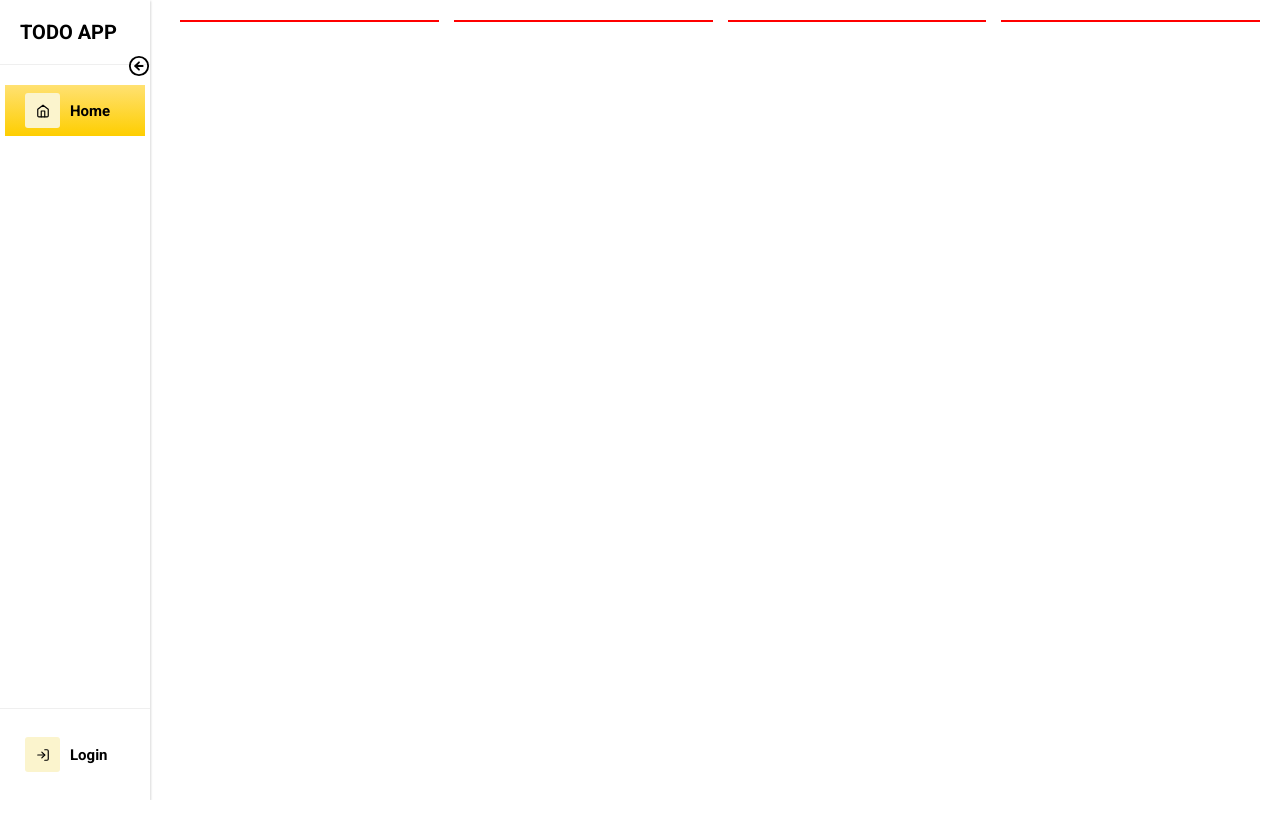
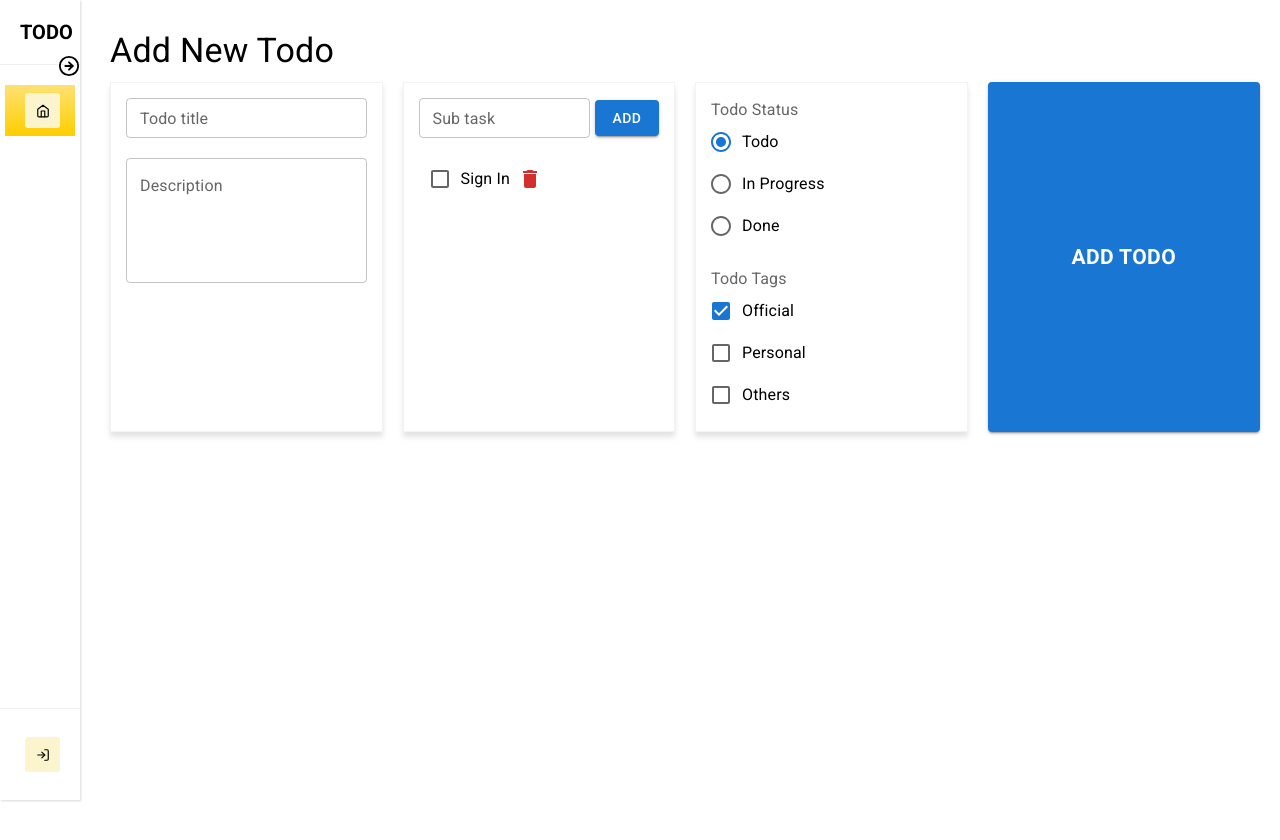
Before and after one commit to NayanIngale1/Professional-FullStack-Todo-APP, a React (Vite) app in the folder React Hook Assignment/: page /newtask in a window 1280 px wide. Before the commit the page ends 800 px from the top, so only its background shows below. Built offline with nearby package versions, Linux system fonts and the light colour scheme.

Commit message:
add new task ui done

```diff
--- a/React Hook Assignment/src/App.css
+++ b/React Hook Assignment/src/App.css
@@ -1,7 +1,8 @@
 .body_container {
   margin: 10px;
-  padding: 10px;
-  height: 100px;
+  padding: 10px 10px;
+  overflow-y: auto;
+  height: 100vh;
   width: 100%;
 }
 .App {
--- a/React Hook Assignment/src/Components/Login/Login.css
+++ b/React Hook Assignment/src/Components/Login/Login.css
@@ -4,5 +4,6 @@
   gap: 40px;
   padding: 20px;
   box-shadow: rgba(0, 0, 0, 0.35) 0px 5px 15px;
-  margin: 0 auto auto auto;
+  margin: 20px auto auto auto;
+  width: 220px;
 }
--- a/React Hook Assignment/src/Components/NewTask/NewTask.css
+++ b/React Hook Assignment/src/Components/NewTask/NewTask.css
@@ -1,9 +1,19 @@
 .newtask_page {
   display: grid;
   grid-template-columns: repeat(auto-fill, minmax(220px, 1fr));
-  grid-gap: 15px;
+  grid-gap: 20px;
 }
 
 .newTask_page_section {
-  border: 1px solid red;
+  box-shadow: rgba(178, 178, 178, 0.35) 0px 5px 5px;
+  border: 1px solid rgb(243, 243, 243);
+  padding: 15px;
+  display: flex;
+  flex-direction: column;
+  gap: 20px;
 }
+.small_flex_box {
+  display: flex;
+  align-items: center;
+  gap: 5px;
+}
--- a/React Hook Assignment/src/Components/NewTask/NewTask.jsx
+++ b/React Hook Assignment/src/Components/NewTask/NewTask.jsx
@@ -1,16 +1,118 @@
 import React from "react";
-import "./NewTask.css"
+import "./NewTask.css";
+import {
+  Box,
+  Button,
+  TextField,
+  Typography,
+  IconButton,
+  Checkbox,
+  Radio,
+  FormControlLabel,
+  FormLabel,
+  FormControl,
+  RadioGroup,
+  FormGroup,
+} from "@mui/material";
+
+import DeleteIcon from "@mui/icons-material/Delete";
 
 const NewTask = () => {
   return (
-    <div className="newtask_page">
-          <div className="newTask_page_section">
-
-          </div>
-      <div className="newTask_page_section"></div>
-      <div className="newTask_page_section"></div>
-      <div className="newTask_page_section"></div>
-    </div>
+    <>
+      {" "}
+      <Typography variant="h4" component="p" m="10px auto">
+        Add New Todo
+      </Typography>
+      <div className="newtask_page">
+        <div className="newTask_page_section">
+          <TextField
+            id="outlined-basic"
+            label="Todo title"
+            variant="outlined"
+            size="small"
+            name="title"
+            onChange={(e) => handleChange(e)}
+          />
+          <TextField
+            id="outlined-multiline-static"
+            label="Description"
+            multiline
+            rows={4}
+            name="description"
+          />
+        </div>
+        <div className="newTask_page_section">
+          <Box component="div" className="small_flex_box">
+            <TextField
+              id="outlined-basic"
+              label="Sub task"
+              variant="outlined"
+              size="small"
+              name="title"
+              onChange={(e) => handleChange(e)}
+            />
+            <Button variant="contained" onClick={(e) => {}}>
+              {" "}
+              Add{" "}
+            </Button>
+          </Box>
+          <Box component="div" display="flex" alignItems="center">
+            <Checkbox />
+            <Typography component="p">Sign In</Typography>
+            <IconButton aria-label="delete">
+              <DeleteIcon color="error" />
+            </IconButton>
+          </Box>
+        </div>
+        <div className="newTask_page_section">
+          <Box component="div" display="flex" alignItems="center">
+            <FormControl>
+              <FormLabel id="demo-radio-buttons-group-label">
+                Todo Status
+              </FormLabel>
+              <RadioGroup
+                aria-labelledby="demo-radio-buttons-group-label"
+                defaultValue="todo"
+                name="radio-buttons-group"
+              >
+                <FormControlLabel
+                  value="todo"
+                  control={<Radio />}
+                  label="Todo"
+                />
+                <FormControlLabel
+                  value="progress"
+                  control={<Radio />}
+                  label="In Progress"
+                />
+                <FormControlLabel
+                  value="done"
+                  control={<Radio />}
+                  label="Done"
+                />
+              </RadioGroup>
+            </FormControl>
+          </Box>
+          <Box component="div">
+            <FormGroup>
+              <FormLabel id="demo-radio-buttons-group-label">
+                Todo Tags
+              </FormLabel>
+              <FormControlLabel
+                control={<Checkbox defaultChecked />}
+                label="Official"
+              />
+              <FormControlLabel control={<Checkbox />} label="Personal" />
+              <FormControlLabel control={<Checkbox />} label="Others" />
+            </FormGroup>
+          </Box>
+        </div>
+        <Button variant="contained" onClick={(e) => {}}>
+          <h2>Add Todo</h2>
+        </Button>
+      </div>
+    </>
   );
 };
 
--- a/React Hook Assignment/src/Components/Sidebar/Sidebar.jsx
+++ b/React Hook Assignment/src/Components/Sidebar/Sidebar.jsx
@@ -34,7 +34,7 @@ import { logOutUser } from "../../Redux/User/action";
 
 const Sidebar = () => {
   //create initial menuCollapse state using useState hook
-  const [menuCollapse, setMenuCollapse] = useState(false);
+  const [menuCollapse, setMenuCollapse] = useState(true);
 
   const [activeProp, setActiveProp] = useState({
     home: true,
@@ -88,9 +88,9 @@ const Sidebar = () => {
                     official: false,
                     others: false,
                     all: false,
-                    add:false
+                    add: false,
                   });
-                  navigate("/")
+                  navigate("/");
                 }}
               >
                 Home
--- a/React Hook Assignment/src/Components/Signup/Signup.css
+++ b/React Hook Assignment/src/Components/Signup/Signup.css
@@ -4,5 +4,6 @@
   gap: 20px;
   padding: 20px;
   box-shadow: rgba(0, 0, 0, 0.35) 0px 5px 15px;
-  margin: 0 auto auto auto;
+  margin: 20px auto auto auto;
+  width: 220px;
 }
```
